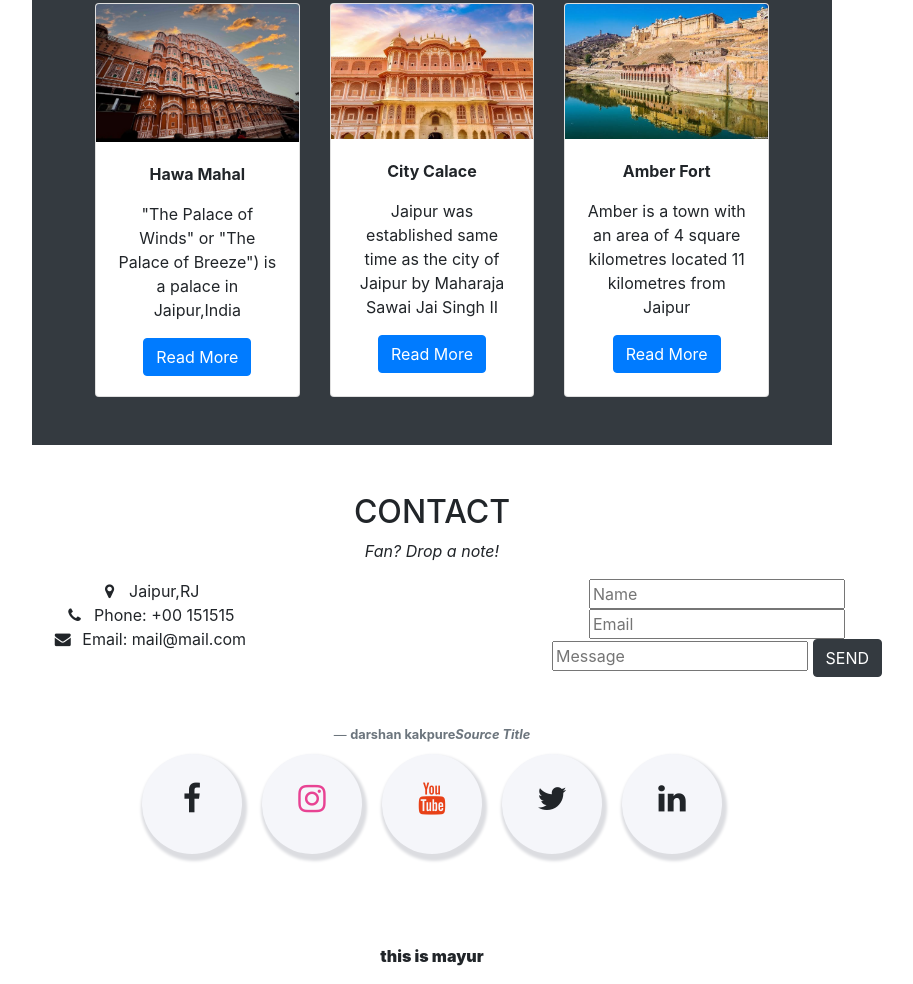
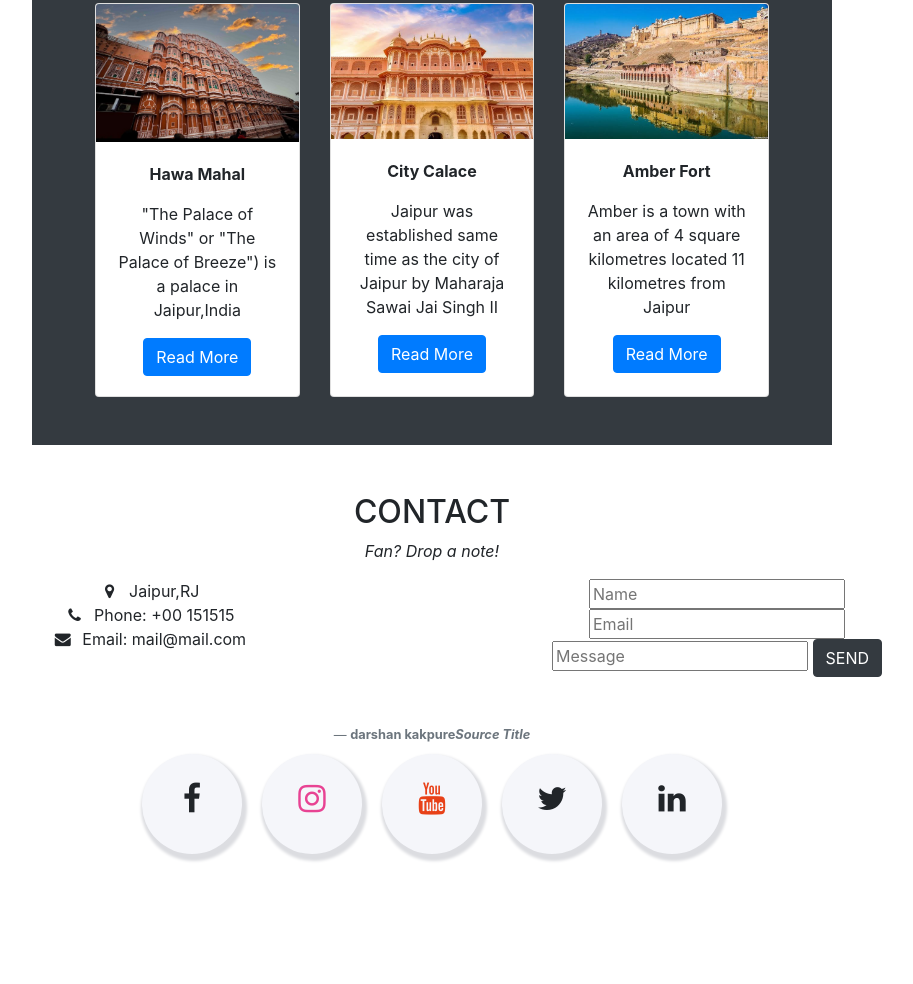
Before and after one commit to darshank-07/sandy.github.io, a plain HTML site: page index.html in a window 1280 px wide. Shown: the part 1480-2464 px from the top of the page, without its empty margins (208-1121 px from the left). After the commit the page ends 2424 px from the top, so only its background shows below. Drawn offline with nearby package versions, Linux system fonts and the light colour scheme; files whose address does not match are found by name.

Commit message:
Update index.html
dear mayur
                    do not any chenges

```diff
--- a/index.html
+++ b/index.html
@@ -267,6 +267,5 @@ between December and February. These months are mild, dry, and pleasant, sometim
     <script src="https://code.jquery.com/jquery-3.2.1.slim.min.js" integrity="sha384-KJ3o2DKtIkvYIK3UENzmM7KCkRr/rE9/Qpg6aAZGJwFDMVNA/GpGFF93hXpG5KkN" crossorigin="anonymous"></script>
     <script src="https://cdnjs.cloudflare.com/ajax/libs/popper.js/1.12.9/umd/popper.min.js" integrity="sha384-ApNbgh9B+Y1QKtv3Rn7W3mgPxhU9K/ScQsAP7hUibX39j7fakFPskvXusvfa0b4Q" crossorigin="anonymous"></script>
     <script src="https://maxcdn.bootstrapcdn.com/bootstrap/4.0.0/js/bootstrap.min.js" integrity="sha384-JZR6Spejh4U02d8jOt6vLEHfe/JQGiRRSQQxSfFWpi1MquVdAyjUar5+76PVCmYl" crossorigin="anonymous"></script>
-  <P> this is mayur </p>
   </body>
 </html>
```
